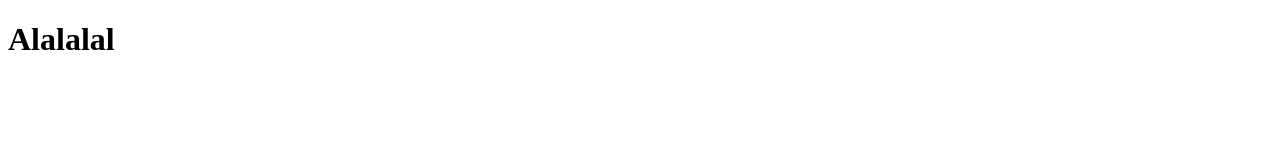
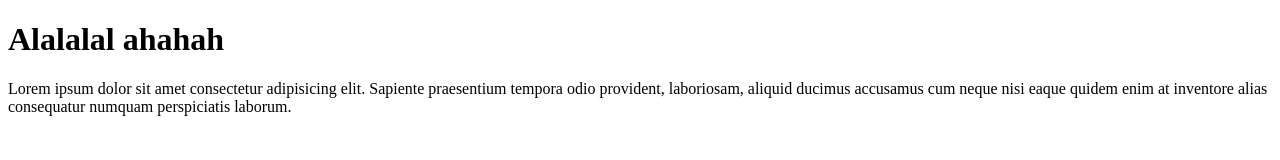
Before and after one commit to vetaluga/alalal, a plain HTML site: page index.html in a window 1280 px wide. Drawn offline with Linux system fonts and the light colour scheme.

Commit message:
add p text

```diff
--- a/index.html
+++ b/index.html
@@ -7,6 +7,7 @@
     <title>Document</title>
 </head>
 <body>
-    <h1>Alalalal</h1>
+    <h1>Alalalal ahahah</h1>
+    <p>Lorem ipsum dolor sit amet consectetur adipisicing elit. Sapiente praesentium tempora odio provident, laboriosam, aliquid ducimus accusamus cum neque nisi eaque quidem enim at inventore alias consequatur numquam perspiciatis laborum.</p>
 </body>
 </html>
```
